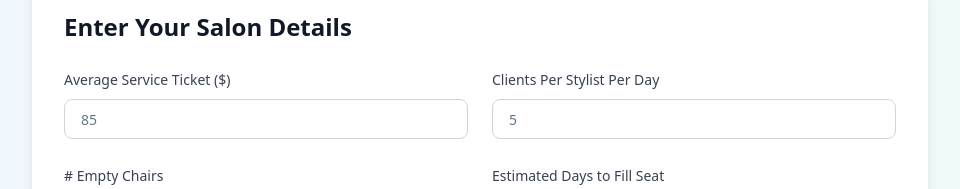
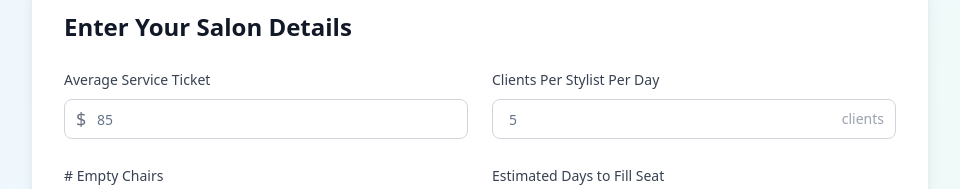
Before and after one commit to joncaldwell90/chair-loss-calculator-roi, a React (Vite) app: page / in a window 1280 px wide. Shown: the part 193-382 px from the top of the page, without its empty margins (160-1120 px from the left). Built offline with nearby package versions, Linux system fonts and the light colour scheme.

Commit message:
Add input field prefixes/suffixes
Adds a $ prefix to the "Avg Ticket" input and a "clients" suffix to the "Clients/Day" input.

```diff
--- a/src/components/Calculator.tsx
+++ b/src/components/Calculator.tsx
@@ -1,4 +1,3 @@
-
 import { useState, useEffect } from "react";
 import InputField from "./InputField";
 import SliderInput from "./SliderInput";
@@ -75,10 +74,11 @@ const Calculator = () => {
         <div className="grid grid-cols-1 md:grid-cols-2 gap-6">
           <InputField
             id="avgTicket"
-            label="Average Service Ticket ($)"
+            label="Average Service Ticket"
             value={avgTicket}
             onChange={(value) => handleInputChange('avgTicket', value)}
             placeholder="85"
+            prefix="$"
             isEdited={editedFields.has('avgTicket')}
           />
 
@@ -88,6 +88,7 @@ const Calculator = () => {
             value={clientsPerDay}
             onChange={(value) => handleInputChange('clientsPerDay', value)}
             placeholder="5"
+            suffix="clients"
             isEdited={editedFields.has('clientsPerDay')}
           />
 
--- a/src/components/InputField.tsx
+++ b/src/components/InputField.tsx
@@ -11,9 +11,11 @@ interface InputFieldProps {
   placeholder?: string;
   step?: number;
   isEdited?: boolean;
+  prefix?: string;
+  suffix?: string;
 }
 
-const InputField = ({ id, label, value, onChange, placeholder, step = 0.01, isEdited = false }: InputFieldProps) => {
+const InputField = ({ id, label, value, onChange, placeholder, step = 0.01, isEdited = false, prefix, suffix }: InputFieldProps) => {
   const [isActive, setIsActive] = useState(false);
 
   const handleChange = (e: React.ChangeEvent<HTMLInputElement>) => {
@@ -35,6 +37,12 @@ const InputField = ({ id, label, value, onChange, placeholder, step = 0.01, isEd
       <Label htmlFor={id} className="text-sm font-medium text-gray-700">
         {label}
       </Label>
+      <div className="relative">
+        {prefix && (
+          <div className="absolute left-3 top-1/2 transform -translate-y-1/2 text-gray-500 text-lg font-medium pointer-events-none">
+            {prefix}
+          </div>
+        )}
         <Input
           id={id}
           type="number"
@@ -45,6 +53,10 @@ const InputField = ({ id, label, value, onChange, placeholder, step = 0.01, isEd
           placeholder={placeholder}
           step={step}
           className={`w-full px-4 py-3 border rounded-lg focus:ring-2 transition-all duration-200 text-lg ${
+            prefix ? 'pl-8' : ''
+          } ${
+            suffix ? 'pr-16' : ''
+          } ${
             isEdited
               ? 'border-blue-500 ring-2 ring-blue-200 shadow-md bg-blue-50'
               : 'border-gray-300 focus:ring-blue-500 focus:border-transparent'
@@ -52,6 +64,12 @@ const InputField = ({ id, label, value, onChange, placeholder, step = 0.01, isEd
             isActive && !isEdited ? 'ring-2 ring-blue-200 shadow-md' : ''
           }`}
         />
+        {suffix && (
+          <div className="absolute right-3 top-1/2 transform -translate-y-1/2 text-gray-400 text-sm pointer-events-none">
+            {suffix}
+          </div>
+        )}
+      </div>
     </div>
   );
 };
```
Lines whose indentation alone changed are shown as unchanged.
